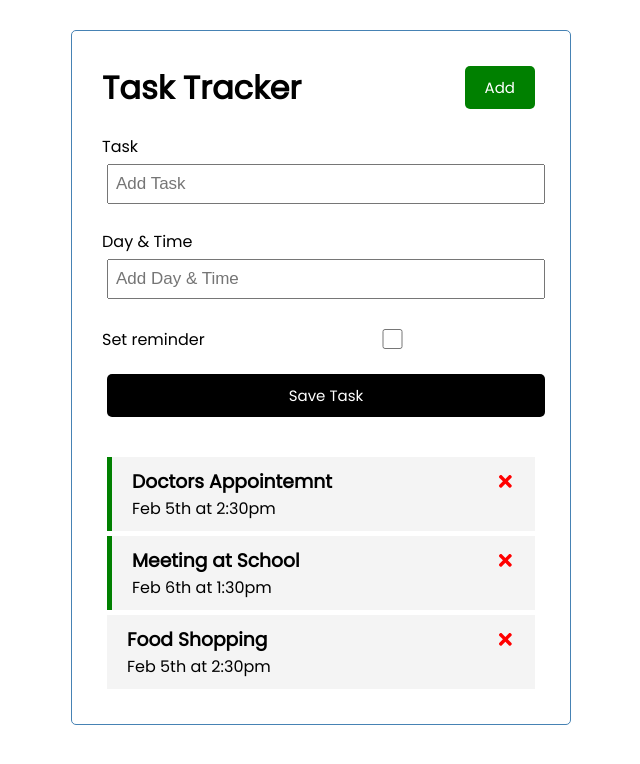
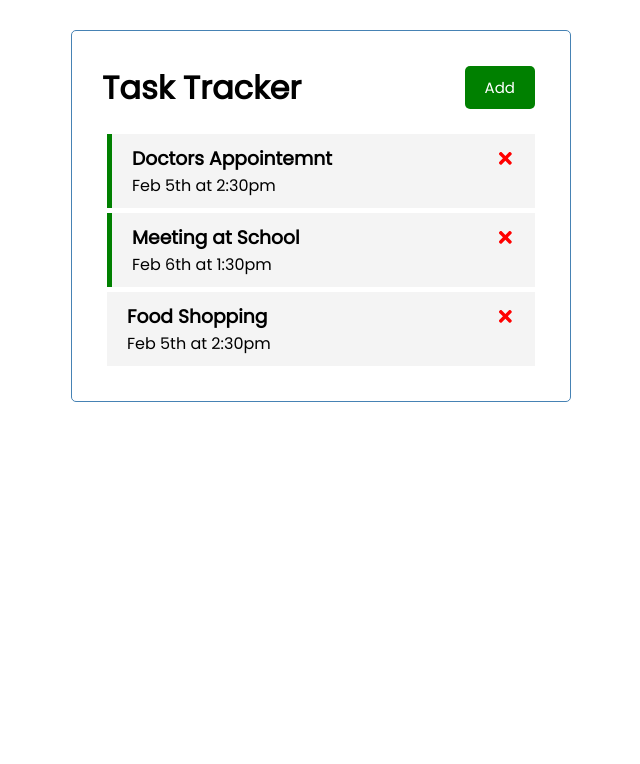
Before and after one commit to JulioSergioFS/React-task-tracker, a React (Create React App) app in the folder task-tracker/: page / in a window 1280 px wide. Shown: the top 764 px of the page, without its empty margins (319-959 px from the left). Built offline with nearby package versions, Linux system fonts and the light colour scheme.

Commit message:
Made the showAddTask state

```diff
--- a/task-tracker/src/App.js
+++ b/task-tracker/src/App.js
@@ -4,6 +4,7 @@ import Task from './component/Tasks.js';
 import AddTask from './component/AddTask.js';
 
 function App() {
+  const [showAddTask, setShowAddTask] = useState(false)
   const [tasks, setTask] = useState([
     {
       id: 1,
@@ -48,7 +49,7 @@ function App() {
   return (
     <div className="container">
       <Header />
-      <AddTask onAdd={addTask} />
+      {showAddTask && <AddTask onAdd={addTask} />}
       {tasks.length > 0 ? (
         <Task tasks={tasks} onDelete={deleteTask} onToggle={toggleReminder} />
       ) : (
```
